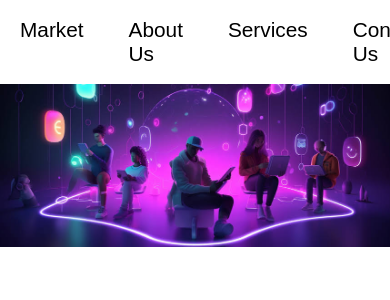
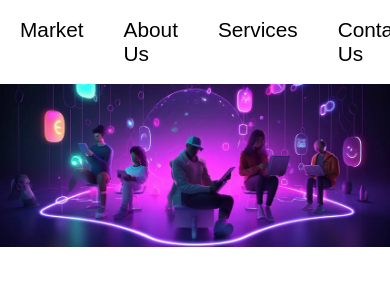
Before and after one commit to mohammed-aladni/login-repo, a PHP site: page /index.html in a window 390 px wide. Shown: the top 300 px of the page. Run offline with PHP 8.4, Linux system fonts and the light colour scheme.

Commit message:
delete gap between links

```diff
--- a/css/style1.css
+++ b/css/style1.css
@@ -190,7 +190,6 @@ section .content{
         display: flex !important;
         flex-direction: row; /* Keeps links in a single row */
         justify-content: flex-start; /* Aligns links to the start */
-        gap: 5px; /* Optional: Adds some spacing between links */
         width: auto; /* Adjusts width based on content */
     }
     .nav-container button{
@@ -526,7 +525,6 @@ body {
         display: flex !important;
         flex-direction: row; /* Keeps links in a single row */
         justify-content: flex-start; /* Aligns links to the start */
-        gap: 5px; /* Optional: Adds some spacing between links */
         width: auto; /* Adjusts width based on content */
     }
 
@@ -583,7 +581,6 @@ body {
         display: flex !important;
         flex-direction: row; /* Keeps links in a single row */
         justify-content: flex-start; /* Aligns links to the start */
-        gap: 5px; /* Optional: Adds some spacing between links */
         width: auto; /* Adjusts width based on content */
     }
 }
```
